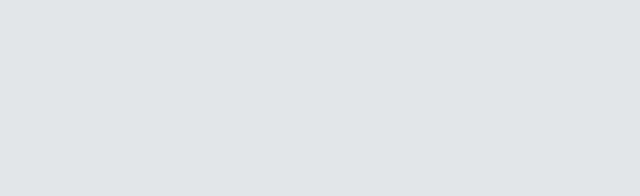
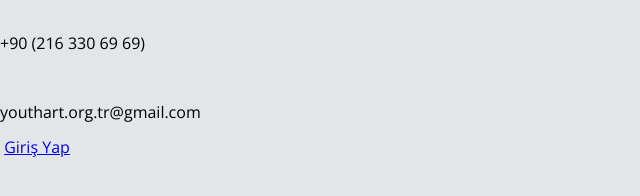
Before and after one commit to erennkazan/youthart-site, a website: page index.html in a window 1280 px wide. Shown: the whole page, without its empty margins (0-640 px from the left). Drawn offline with nearby package versions, Linux system fonts and the light colour scheme.

Commit message:
header added

```diff
--- a/index.html
+++ b/index.html
@@ -5,10 +5,30 @@
     <meta http-equiv="X-UA-Compatible" content="IE=edge">
     <meta name="viewport" content="width=device-width, initial-scale=1.0">
     <title>YOUTHART</title>
+    <link rel="preconnect" href="https://fonts.googleapis.com">
+    <link rel="preconnect" href="https://fonts.gstatic.com" crossorigin>
+    <link href="https://fonts.googleapis.com/css2?family=Open+Sans&display=swap" rel="stylesheet">
     <link rel="stylesheet" href="main.css">
 </head>
 <body>
-
+    <div class="Upper-header">
+        <div class="container">
+            <div class="Upper-info">
+                <div class="tel">
+                    <img src="" alt="">
+                    <p>+90 (216 330 69 69)</p>
+                </div>
+                <div class="email">
+                    <img src="" alt="">
+                    <p>youthart.org.tr@gmail.com</p>
+                </div>
+                <div class="login">
+                    <img src="" alt="">
+                    <a href="#">Giriş Yap</a>
+                </div>
+            </div>
+        </div>
+    </div>
     <script src="js/main.js"></script>
 </body>
 </html>
--- a/scss/config/variable.scss
+++ b/scss/config/variable.scss
@@ -6,5 +6,8 @@ $font-size:16px;
 $font-size-small:.86em;
 //
 $color-yellow: #9DC52D;
+$color-orange: #F07D00;
+$color-grey: #979EA8;
+
 //
-$font-family: 'Open Sans', 'Arial', sans-serif;
+$font-family: 'Open Sans', sans-serif;
--- a/scss/helper/global.scss
+++ b/scss/helper/global.scss
@@ -1,3 +1,4 @@
 body{
+    font-family: $font-family;
     background-color: #E3E6E8;
 }
```
Also changed, not shown: main.css.
